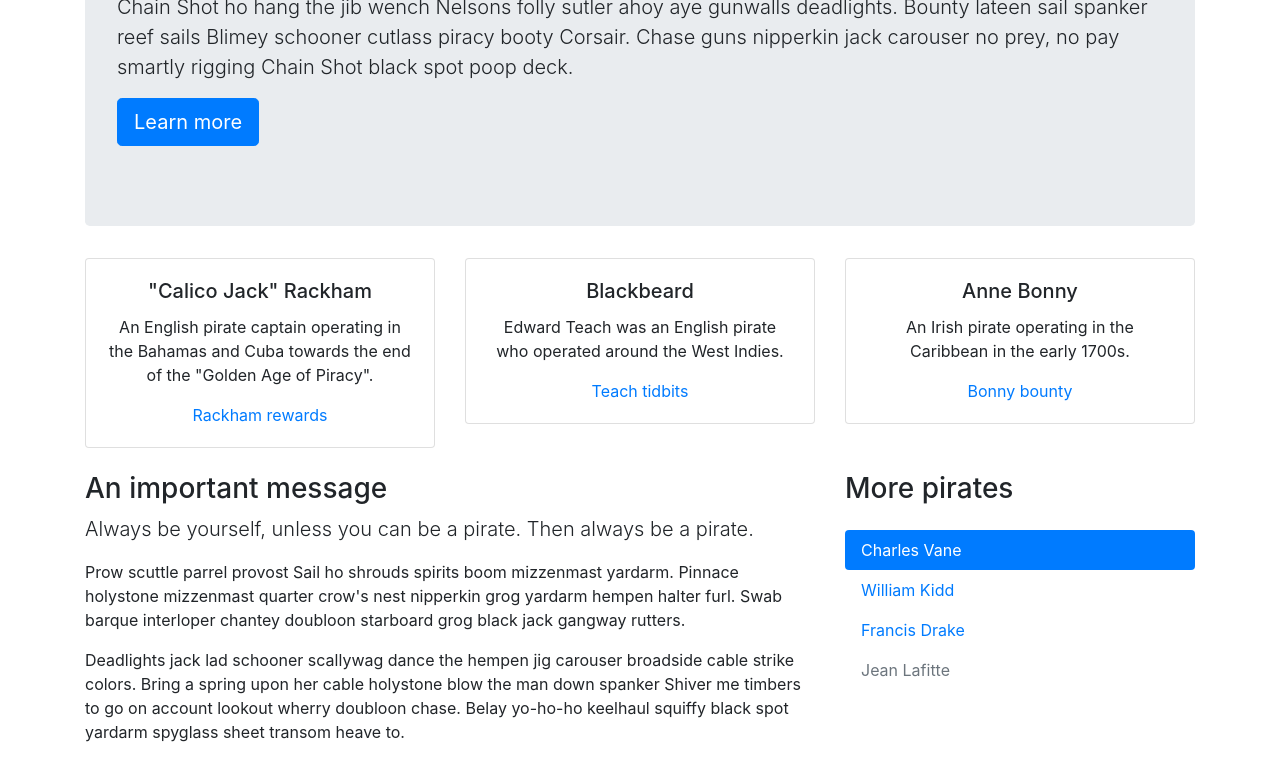
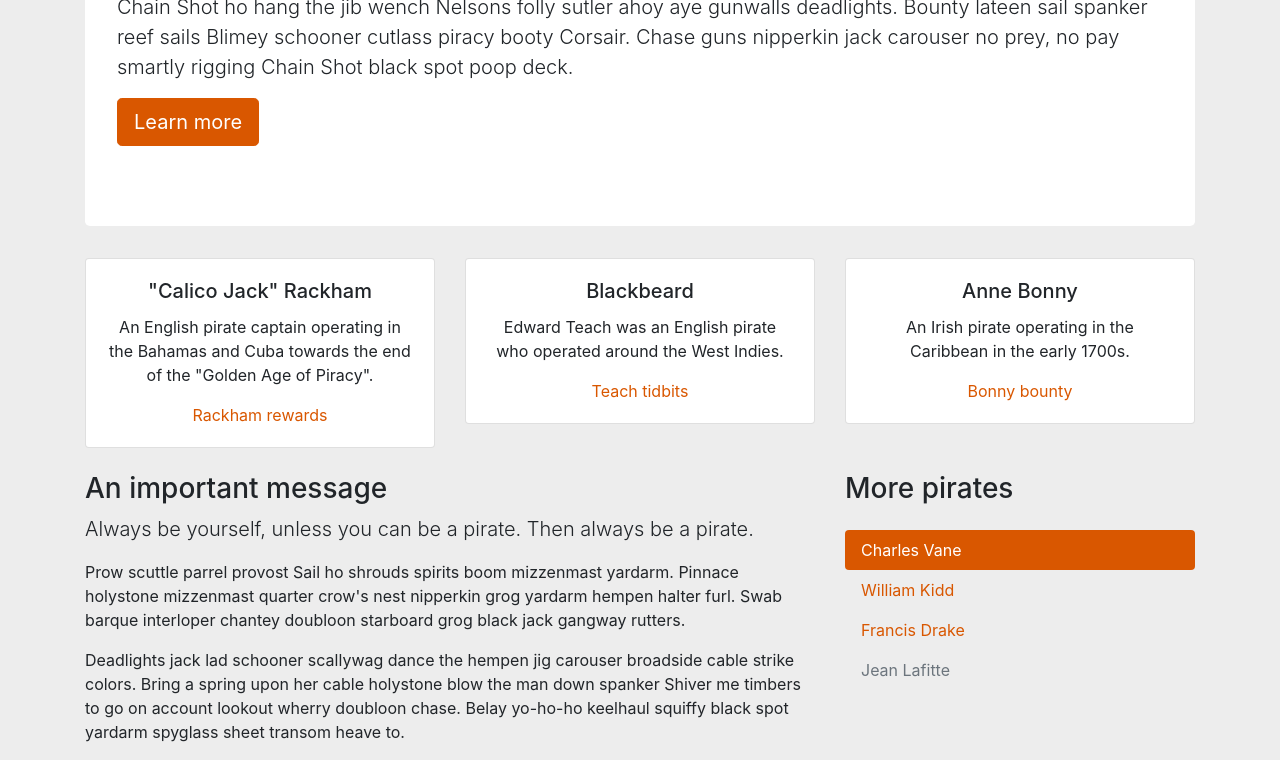
Before and after one commit to alt-LEEROY/evanlroy-bootstrap, a website: page docs/index.html in a window 1280 px wide. Shown: the part 203-963 px from the top of the page. Drawn offline with Linux system fonts and the light colour scheme.

Commit message:
customization

```diff
--- a/src/scss/styles.scss
+++ b/src/scss/styles.scss
@@ -6,7 +6,18 @@
 // $link-hover-color: grey;
 // $font-family-sans-serif: "Helvetica Neue";
 
+// Custom variable overrides go here Overrides
+$theme-colors: (
+  "primary": #d95700
+);
+
+$body-bg: #ededed;
+
 // Import Bootstrap styles
 @import "../../node_modules/bootstrap/scss/bootstrap";
 
 // Import partials here
+.jumbotron {
+  background-color: #ffffff;
+  border-top: 3px soli rgb(219, 219, 219);
+}
```
Also changed, not shown: docs/css/styles.css.
